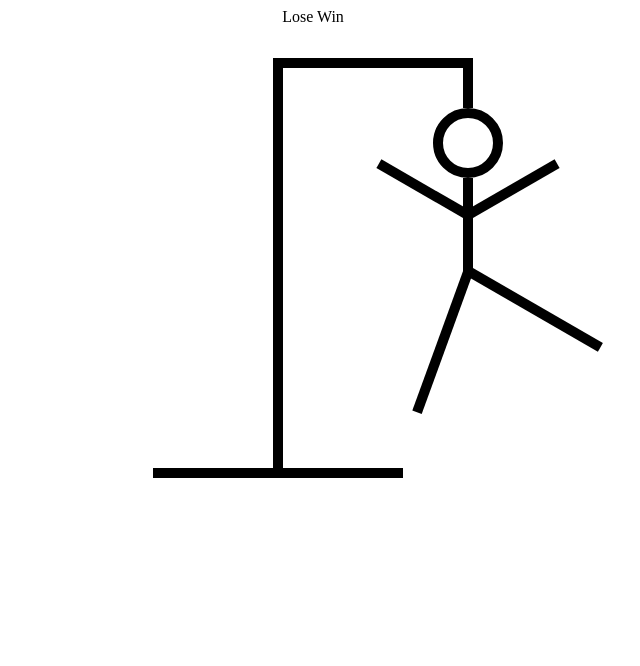
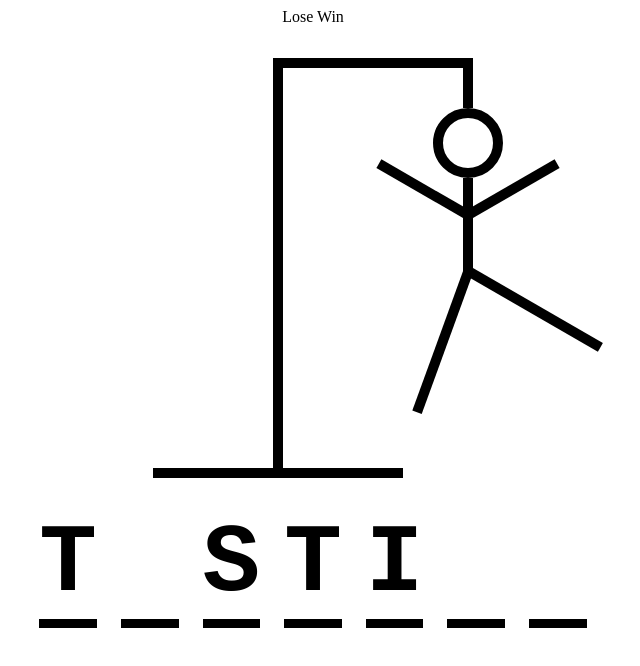
Before and after one commit to AlphaKappa44/Hanged-Man-React-Typescript, a React (Vite) app: page / in a window 1280 px wide. Shown: the top 666 px of the page, without its empty margins (327-967 px from the left). Built offline with nearby package versions, Linux system fonts and the light colour scheme.

Commit message:
Drawn letters and word to be guessed plus logic

```diff
--- a/src/HangmanWord.tsx
+++ b/src/HangmanWord.tsx
@@ -1,3 +1,26 @@
 export function HangmanWord () {
 
+    const word = "testing"
+    const guessedLetters = ["t", "s", "i", "d"]
+
+    return <div
+    style ={{
+        display: "flex",
+        gap: ".25em",
+        fontSize: "6rem",
+        fontWeight: "bold",
+        textTransform: "uppercase",
+        fontFamily: "monospace",
+
+    }}>
+        {word.split("").map((letter, index) => (
+            <span style={{ borderBottom:".1em solid black"}}>
+                <span style= {{
+                    visibility: guessedLetters.includes(letter) ? "visible" : "hidden"}}
+                >
+                    {letter}
+                </span>
+            </span>
+        ))}
+    </div>
 }
```
